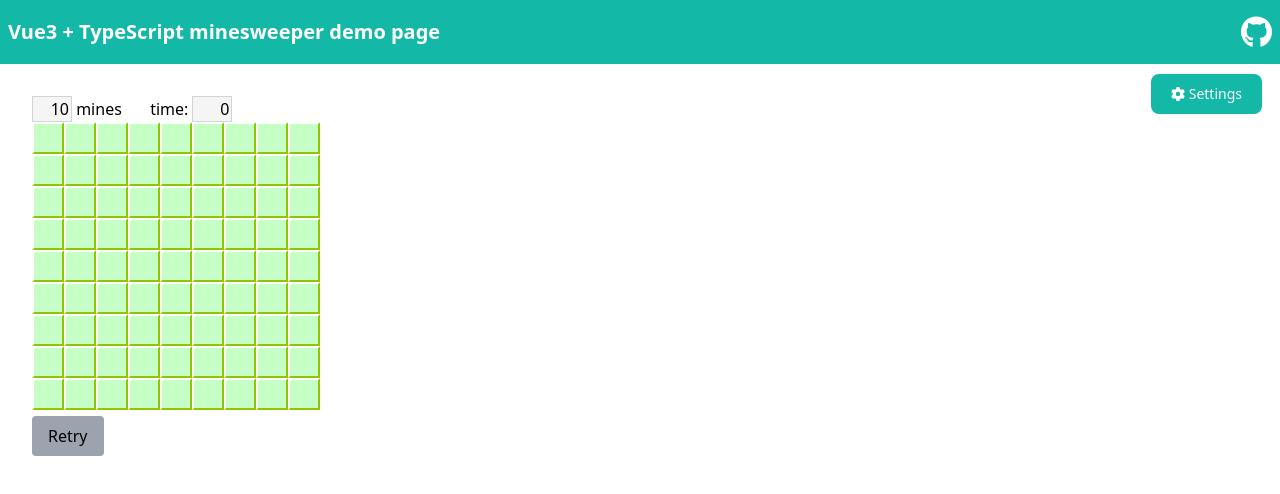
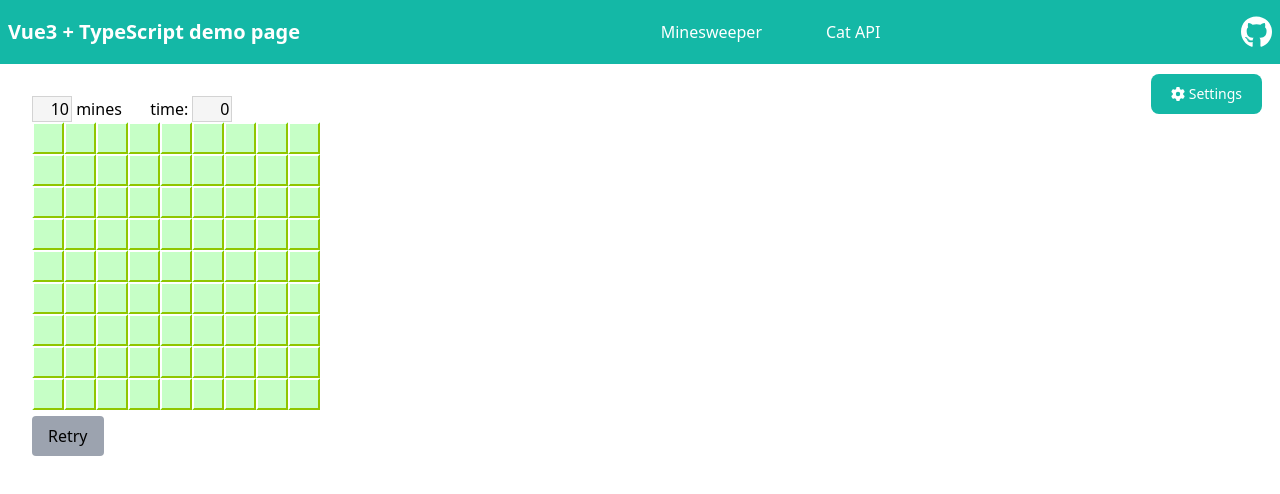
Before and after one commit to nejiko96/vue3-ts-minesweeper, a Vue app: page / in a window 1280 px wide. Shown: the top 494 px of the page. Built offline with nearby package versions, Linux system fonts and the light colour scheme.

Commit message:
header menu layout

```diff
--- a/src/App.vue
+++ b/src/App.vue
@@ -3,14 +3,36 @@ import MsView from '@/views/MsView.vue'
 </script>
 
 <template>
-  <header class="bg-teal-500 text-white">
+  <header>
     <nav
-      class="container mx-auto px-2 py-4 h-16"
+      class="bg-teal-500 text-white"
     >
-      <div class="flex justify-between items-center">
-        <span class="text-xl font-semibold">
-          Vue3 + TypeScript minesweeper demo page
-        </span>
+      <div
+        class="
+          container mx-auto px-2 py-4 h-16
+          flex justify-between items-center
+        "
+      >
+        <h1 class="text-xl font-semibold">
+          Vue3 + TypeScript demo page
+        </h1>
+
+        <div>
+          <ul class="flex justify-end items-center pb-0">
+            <li>
+              <a
+                href="#"
+                class="hover:bg-teal-600 px-8 py-2 rounded"
+              >Minesweeper</a>
+            </li>
+            <li class="--border-none">
+              <a
+                href="#"
+                class="hover:bg-teal-600 px-8 py-2 rounded"
+              >Cat API</a>
+            </li>
+          </ul>
+        </div>
 
         <a
           href="https://github.com/nejiko96/vue3-ts-minesweeper"
```
